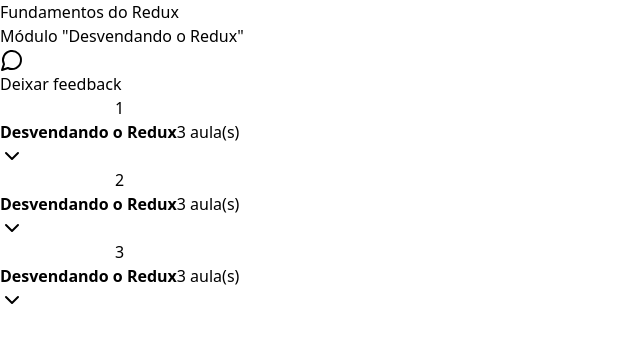
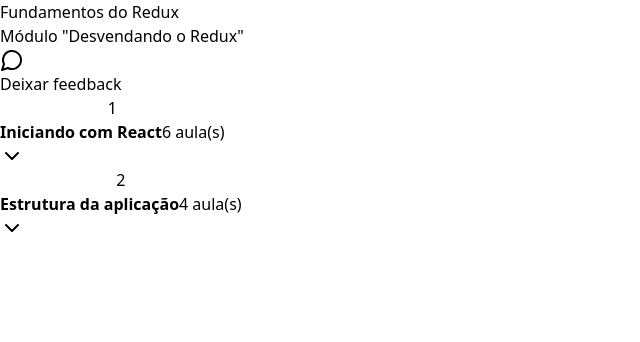
Before and after one commit to gustavo2892/study-redux, a React (Vite) app: page / in a window 1280 px wide. Shown: the top 342 px of the page, without its empty margins (0-640 px from the left). Built offline with nearby package versions, Linux system fonts and the light colour scheme.

Commit message:
Add player slice

```diff
--- a/src/components/Module.tsx
+++ b/src/components/Module.tsx
@@ -2,6 +2,7 @@
 import { ChevronDown } from 'lucide-react';
 
 import { Lesson } from './Lesson';
+import { useAppSelector } from "../store";
 
 interface ModuleProps {
   moduleIndex: number;
@@ -10,6 +11,10 @@
 }
 
 export function Module({ moduleIndex, title, amountOfLessons }: ModuleProps) {
+  const lessons = useAppSelector(state => {
+    return state.player.course.modules[moduleIndex].lessons
+  })
+
   return (
     <Collapsible.Root className="group">
       <Collapsible.Trigger className="flex w-full items-center gap-3 bg-zinc-800 p-4">
@@ -26,9 +31,15 @@
       </Collapsible.Trigger>
       <Collapsible.Content>
         <nav className="relative flex flex-col gap-4 p-6">
-          <Lesson title="Fundamentos do Redux" duration="09:13"/>
-          <Lesson title="Fundamentos do Redux" duration="09:13"/>
-          <Lesson title="Fundamentos do Redux" duration="09:13"/>
+          {lessons.map((lesson) => {
+            return (
+              <Lesson
+                key={lesson.id}
+                title={lesson.title}
+                duration={lesson.duration}
+              />
+            )
+          })}
         </nav>
       </Collapsible.Content>
     </Collapsible.Root>
--- a/src/pages/Player.tsx
+++ b/src/pages/Player.tsx
@@ -1,8 +1,13 @@
 import { MessageCircle } from "lucide-react";
 
 import { Header, Video, Module } from '../components';
+import { useAppSelector } from "../store";
 
 export function Player() {
+  const modules = useAppSelector(state => {
+    return state.player.course.modules
+  })
+
   return (
     <div className="h-screen bg-zinc-950 text-zinc-50 flex justify-center items-center">
       <div className="flex w-[1100px] flex-col gap-6">
@@ -20,9 +25,16 @@
             <Video />
           </div>
           <aside className="w-80 absolute top-0 bottom-0 right-0 border-l divide-y-2 divide-zinc-900 border-zinc-800 bg-zinc-900 overflow-y-scroll scrollbar scrollbar-thin scrollbar-track-zinc-950 scrollbar-thumb-zinc-800">
-            <Module moduleIndex={0} title="Desvendando o Redux" amountOfLessons={3}/>
-            <Module moduleIndex={1} title="Desvendando o Redux" amountOfLessons={3}/>
-            <Module moduleIndex={2} title="Desvendando o Redux" amountOfLessons={3}/>
+            {modules.map((module, index) => {
+              return (
+                <Module
+                  key={module.id}
+                  moduleIndex={index}
+                  title={module.title}
+                  amountOfLessons={module.lessons.length}
+                />
+              )
+            })}
           </aside>
         </main>
       </div>
--- a/src/store/index.ts
+++ b/src/store/index.ts
@@ -1,8 +1,12 @@
 import { configureStore } from '@reduxjs/toolkit';
 import { useSelector, TypedUseSelectorHook } from "react-redux";
 
+import { player } from "./slices/player";
+
 export const store = configureStore({
-  reducer: {}
+  reducer: {
+    player
+  },
 });
 
 export type RootState = ReturnType<typeof store.getState>;
--- /dev/null
+++ b/src/store/slices/player.ts
@@ -0,0 +1,36 @@
+import { createSlice } from "@reduxjs/toolkit";
+
+const playerSlice = createSlice({
+  name: "player",
+  initialState: {
+    course: {
+      modules: [
+        {
+          id: '1',
+          title: 'Iniciando com React',
+          lessons: [
+            { id: 'Jai8w6K_GnY', title: 'CSS Modules', duration: '13:45' },
+            { id: 'w-DW4DhDfcw', title: 'Estilização do Post', duration: '10:05' },
+            { id: 'D83-55LUdKE', title: 'Componente: Header', duration: '06:33' },
+            { id: 'W_ATsETujaY', title: 'Componente: Sidebar', duration: '09:12' },
+            { id: 'Pj8dPeameYo', title: 'CSS Global', duration: '03:23' },
+            { id: '8KBq2vhwbac', title: 'Form de comentários', duration: '11:34' },
+          ],
+        },
+        {
+          id: '2',
+          title: 'Estrutura da aplicação',
+          lessons: [
+            { id: 'gE48FQXRZ_o', title: 'Componente: Comment', duration: '13:45' },
+            { id: 'Ng_Vk4tBl0g', title: 'Responsividade', duration: '10:05' },
+            { id: 'h5JA3wfuW1k', title: 'Interações no JSX', duration: '06:33' },
+            { id: '1G0vSTqWELg', title: 'Utilizando estado', duration: '09:12' },
+          ],
+        },
+      ],
+    }
+  },
+  reducers: {},
+})
+
+export const player = playerSlice.reducer;
```
